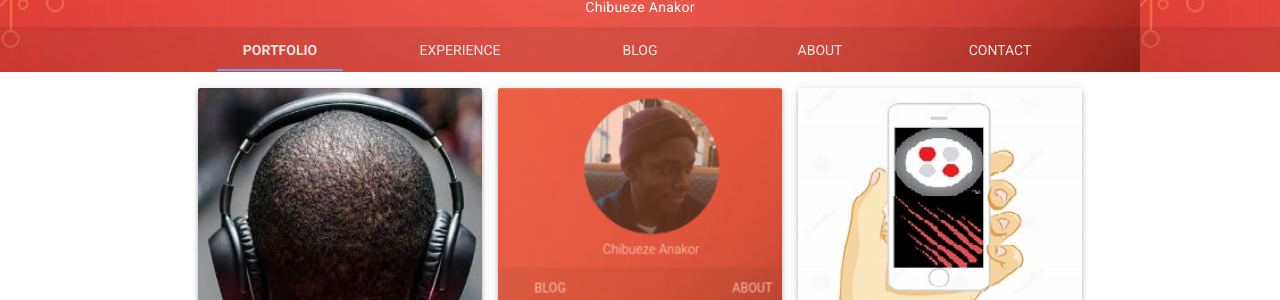
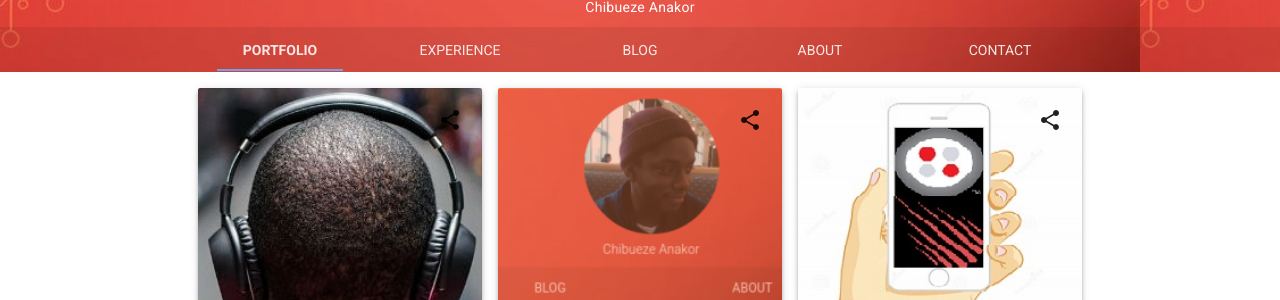
Before and after one commit to chibuezeanakor/chibuezeanakor.github.io, a Jekyll site: the page built from index.html, in a window 1280 px wide. Shown: the part 173-473 px from the top of the page. Built offline with Jekyll 4.4.1, drawn with Linux system fonts in a browser that asks for light colours; nearby versions of some CDN libraries.

Commit message:
added new tabs to external links and share button to home page

```diff
--- a/_includes/footer.html
+++ b/_includes/footer.html
@@ -5,21 +5,21 @@
     <div class="mdl-mini-footer__right-section">
         <ul class="mdl-mini-footer__link-list">
             <li>
-                <a href="{{ site.linkedin_url }}" role="button">
+                <a href="{{ site.linkedin_url }}" role="button" target="_blank">
                     <button class="mdl-mini-footer--social-btn social-btn social-btn__linkedin">
                         <span class="visuallyhidden">LinkedIn</span>
                     </button>
                 </a>
             </li>
             <li>
-                <a href="https://www.twitter.com/{{ site.twitter_username }}">
+                <a href="https://www.twitter.com/{{ site.twitter_username }}" target="_blank">
                     <button class="mdl-mini-footer--social-btn social-btn social-btn__twitter">
                         <span class="visuallyhidden">Twitter</span>
                     </button>
                 </a>
             </li>
             <li>
-                <a href="https://www.github.com/{{ site.github_username }}">
+                <a href="https://www.github.com/{{ site.github_username }}" target="_blank">
                     <button class="mdl-mini-footer--social-btn social-btn social-btn__github">
                         <span class="visuallyhidden">GitHub</span>
                     </button>
--- a/_layouts/post.html
+++ b/_layouts/post.html
@@ -19,7 +19,7 @@
                                 <td><strong>Posted</strong><span> {{ page.date | date: "%B %-d, %Y" }}</span></td>
                                 <td align="right">
                                     {% if page.categories contains 'projects' %}
-                                    <a href="https://github.com/{{ site.github_username }}/{{ page.github_repo }}">
+                                    <a href="https://github.com/{{ site.github_username }}/{{ page.github_repo }}" target="_blank">
                                         <span class="mdl-chip mdl-chip--contact">
                                             <img class="mdl-chip__contact" src="{{ site.baseurl }}/images/github_logo_black.png">
                                             <span class="mdl-chip__text">View on GitHub</span>
--- a/blog/index.html
+++ b/blog/index.html
@@ -25,10 +25,10 @@ layout: default
         </button>
         <ul class="mdl-menu mdl-js-menu mdl-menu--bottom-right" for="post-{{ post.id }}">
             <li><a href="https://www.facebook.com/dialog/share?app_id={{site.facebook_app_id}}&display=page&href={{ post.url | prepend: site.url }}&redirect_uri={{ site.baseurl }}"
-                    class="mdl-menu__item">Facebook</a></li>
+                    class="mdl-menu__item" target="_blank">Facebook</a></li>
             <li><a href="https://twitter.com/share?url={{ post.url | prepend: site.url }}&text={{ post.title }}&via={{ site.twitter_username }}"
-                    class="mdl-menu__item">Twitter</a></li>
-            <li><a href="https://plus.google.com/share?url={{ post.url | prepend: site.url }}" class="mdl-menu__item">Google+</a></li>
+                    class="mdl-menu__item" target="_blank">Twitter</a></li>
+            <li><a href="https://plus.google.com/share?url={{ post.url | prepend: site.url }}" class="mdl-menu__item" target="_blank">Google+</a></li>
         </ul>
     </div>
 </div>
--- a/index.html
+++ b/index.html
@@ -18,6 +18,18 @@ layout: default
     <div class="mdl-card__actions mdl-card--border">
         <a class="mdl-button mdl-button--colored mdl-js-button mdl-js-ripple-effect mdl-button--accent" href="{{ post.url | prepend: site.baseurl }}">Read more</a>
     </div>
+    <div class="mdl-card__menu">
+        <button class="mdl-button mdl-button--icon mdl-js-button mdl-js-ripple-effect" id="post-{{ post.id }}">
+          <i class="material-icons">share</i>
+        </button>
+        <ul class="mdl-menu mdl-js-menu mdl-menu--bottom-right" for="post-{{ post.id }}">
+            <li><a href="https://www.facebook.com/dialog/share?app_id={{ site.facebook_app_id }}&display=page&href={{ post.url | prepend: site.url }}&redirect_uri={{ site.baseurl }}"
+                    class="mdl-menu__item" target="_blank">Facebook</a></li>
+            <li><a href="https://twitter.com/share?url={{ post.url | prepend: site.url }}&text={{ post.title }}&via={{ site.twitter_username }}"
+                    class="mdl-menu__item" target="_blank">Twitter</a></li>
+            <li><a href="https://plus.google.com/share?url={{ post.url | prepend: site.url }}" class="mdl-menu__item" target="_blank">Google+</a></li>
+        </ul>
+    </div>
 </div>
 
     {% endif %}
```
